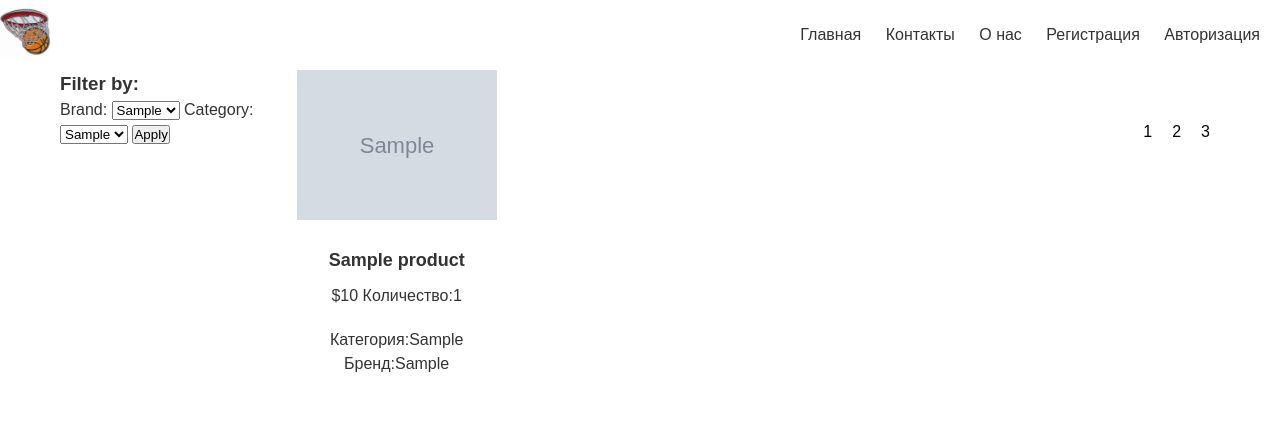
After one commit to Mrklod/basketshop, a Django app: page /catalog/ in a window 1280 px wide. The commit adds this page. Shown: the top 445 px of the page. Run offline with Django 4.2, Linux system fonts and the light colour scheme; tables that the repository leaves empty hold one stand-in row (values such as "Sample post"); grey boxes marked "Sample" are stand-in pictures.

Commit message:
add catalog

```diff
--- a/my_site/my_site/settings.py
+++ b/my_site/my_site/settings.py
@@ -121,6 +121,8 @@ STATIC_URL = 'static/'
 STATICFILES_DIR = '/static/'
 STATICFILES_DIRS = [BASE_DIR / 'static']
 
+MEDIA_URL = '/media/'
+MEDIA_ROOT = os.path.join(BASE_DIR, 'media/')
 # Default primary key field type
 # https://docs.djangoproject.com/en/4.1/ref/settings/#default-auto-field
 
--- a/my_site/my_site/urls.py
+++ b/my_site/my_site/urls.py
@@ -13,6 +13,8 @@ Including another URLconf
     1. Import the include() function: from django.urls import include, path
     2. Add a URL to urlpatterns:  path('blog/', include('blog.urls'))
 """
+from django.conf import settings
+from django.conf.urls.static import static
 from django.contrib import admin
 from django.urls import path,include
 
@@ -20,3 +22,6 @@ urlpatterns = [
     path('admin/', admin.site.urls),
     path('',include('posts.urls'))
 ]
+
+if settings.DEBUG:
+    urlpatterns += static(settings.MEDIA_URL, document_root=settings.MEDIA_ROOT)
--- a/my_site/posts/admin.py
+++ b/my_site/posts/admin.py
@@ -1,6 +1,7 @@
 from django.contrib import admin
-from .models import Category,Brend,Products
+from .models import Category,Brend,Products,Comment
 # Register your models here.
 admin.site.register(Category)
 admin.site.register(Brend)
 admin.site.register(Products)
+admin.site.register(Comment)
--- a/my_site/posts/models.py
+++ b/my_site/posts/models.py
@@ -20,9 +20,10 @@ class Products(models.Model):
     price = models.PositiveIntegerField(default=0)
     count = models.PositiveIntegerField(default=0)
     cat = models.ForeignKey(Category,on_delete=models.CASCADE)
-    brend = models.ForeignKey(Brend,on_delete=models.CASCADE)
-    likes = models.ManyToManyField(Users, related_name='post_likes')
-    dislikes = models.ManyToManyField(Users, related_name='post_dislikes')
+    brend = models.ForeignKey(Brend,on_delete=models.CASCADE,)
+    likes = models.ManyToManyField(Users, related_name='post_likes',blank=True)
+    dislikes = models.ManyToManyField(Users, related_name='post_dislikes',blank=True)
+    photo = models.ImageField(upload_to='img')
 
     def __str__(self):
         return self.name
--- a/my_site/posts/urls.py
+++ b/my_site/posts/urls.py
@@ -8,5 +8,6 @@ urlpatterns = [
     path('profile/',profile,name='profile'),
     path('register/',register,name='register'),
     path('login/',login,name='login'),
-    path('logout/',logout,name='logout')
+    path('logout/',logout,name='logout'),
+    path('catalog/',catalog,name='catalog')
 ]
--- a/my_site/posts/views.py
+++ b/my_site/posts/views.py
@@ -1,7 +1,7 @@
 from django.shortcuts import render, get_object_or_404,HttpResponseRedirect
 from django.urls import reverse
 
-from .models import Products
+from .models import *
 from django.contrib import auth
 from .forms import UserLoginForm,UserRegisterForm
 # Create your views here.
@@ -52,5 +52,16 @@ def logout(request):
     auth.logout(request)
     return HttpResponseRedirect(reverse('index'))
 
+def catalog(request):
+    brend = Brend.objects.all()
+    cat = Category.objects.all()
+    product = Products.objects.all()
+    context = {'title':'Каталог',
+               'brend':brend,
+               'cat':cat,
+               'product':product,
+               }
+    return render(request,'posts/catalog.html',context=context)
+
 def likes(request,pk):
     post = get_object_or_404(Products,pk=pk)
--- /dev/null
+++ b/my_site/static/css/catalog.css
@@ -0,0 +1,68 @@
+.container {
+  display: flex;
+  flex-wrap: wrap;
+  justify-content: space-between;
+  margin-top: 50px;
+}
+
+.sidebar {
+  width: 200px;
+}
+
+.products {
+  display: flex;
+  flex-wrap: wrap;
+  justify-content: space-between;
+  width: 800px;
+}
+
+.product {
+width: 200px;
+margin-bottom: 50px;
+text-align: center;
+}
+
+.product img {
+max-width: 100%;
+height: auto;
+}
+
+.product h4 {
+margin-top: 20px;
+margin-bottom: 10px;
+font-size: 18px;
+}
+
+.product p {
+margin-bottom: 20px;
+font-size: 16px;
+}
+
+.pagination {
+  display: flex;
+  justify-content: center;
+  margin-top: 50px;
+}
+
+.pagination ul {
+  display: flex;
+  list-style: none;
+  margin: 0;
+  padding: 0;
+}
+
+.pagination li {
+  margin: 0 10px;
+}
+
+.pagination li a {
+  color: #000;
+  text-decoration: none;
+}
+
+.pagination li.active a {
+  color: #fff;
+  background-color: #000;
+  padding: 5px 10px;
+  border-radius: 5px;
+}
--- a/my_site/templates/base.html
+++ b/my_site/templates/base.html
@@ -20,7 +20,7 @@
       <a href="{% url 'contact' %}">Контакты</a>
       <a href="{% url 'about' %}">О нас</a>
       {% if user.is_authenticated %}
-      <a href="#">Каталог</a>
+      <a href="{% url 'catalog' %}">Каталог</a>
       <a href="{% url 'profile' %}">Профиль {{ user.username }}</a>
       <a href="{% url 'logout' %}">Выйти</a>
       {% else %}
--- /dev/null
+++ b/my_site/templates/posts/catalog.html
@@ -0,0 +1,49 @@
+{% extends 'base.html' %}
+{% load static %}
+
+{% block style %}
+<link rel="stylesheet" href="{% static 'css/catalog.css' %}">
+{% endblock style %}
+
+{% block content %}
+<div class="container">
+    <div class="sidebar">
+        <h3>Filter by:</h3>
+        <form>
+            <label for="brand">Brand:</label>
+            <select id="brand" name="brand">
+                {% for i in brend %}
+                <option value="">{{ i.brend }}</option>
+                {% endfor %}
+            </select>
+            <label for="price">Category:</label>
+            <select id="price" name="price">
+                {% for d in cat %}
+                <option value="">{{ d.category }}</option>
+                {% endfor %}
+            </select>
+            <button type="submit">Apply</button>
+        </form>
+    </div>
+    <div class="products">
+        {% for k in product %}
+        <div class="product">
+            <img src="{{ k.photo.url }}" alt="Product 1">
+            <h4>{{ k.name }}</h4>
+            <p>${{ k.price }} Количество:{{ k.count }}</p>
+            <p>Категория:{{ k.cat }}  Бренд:{{ k.brend }}</p>
+        </div>
+        {% endfor %}
+    </div>
+    <div class="pagination">
+        <ul>
+            <li><a href="#">1</a></li>
+            <li><a href="#">2</a></li>
+            <li><a href="#">3</a></li>
+            <!-- More pages here -->
+        </ul>
+    </div>
+
+</div>
+
+{% endblock content %}
```
Also changed, not shown: my_site/media/img/OIP.jfif (added), my_site/posts/migrations/0003_comment.py (added), my_site/posts/migrations/0004_alter_products_dislikes_alter_products_likes.py (added), my_site/posts/migrations/0005_products_photo.py (added), my_site/posts/migrations/0006_alter_products_photo.py (added).
